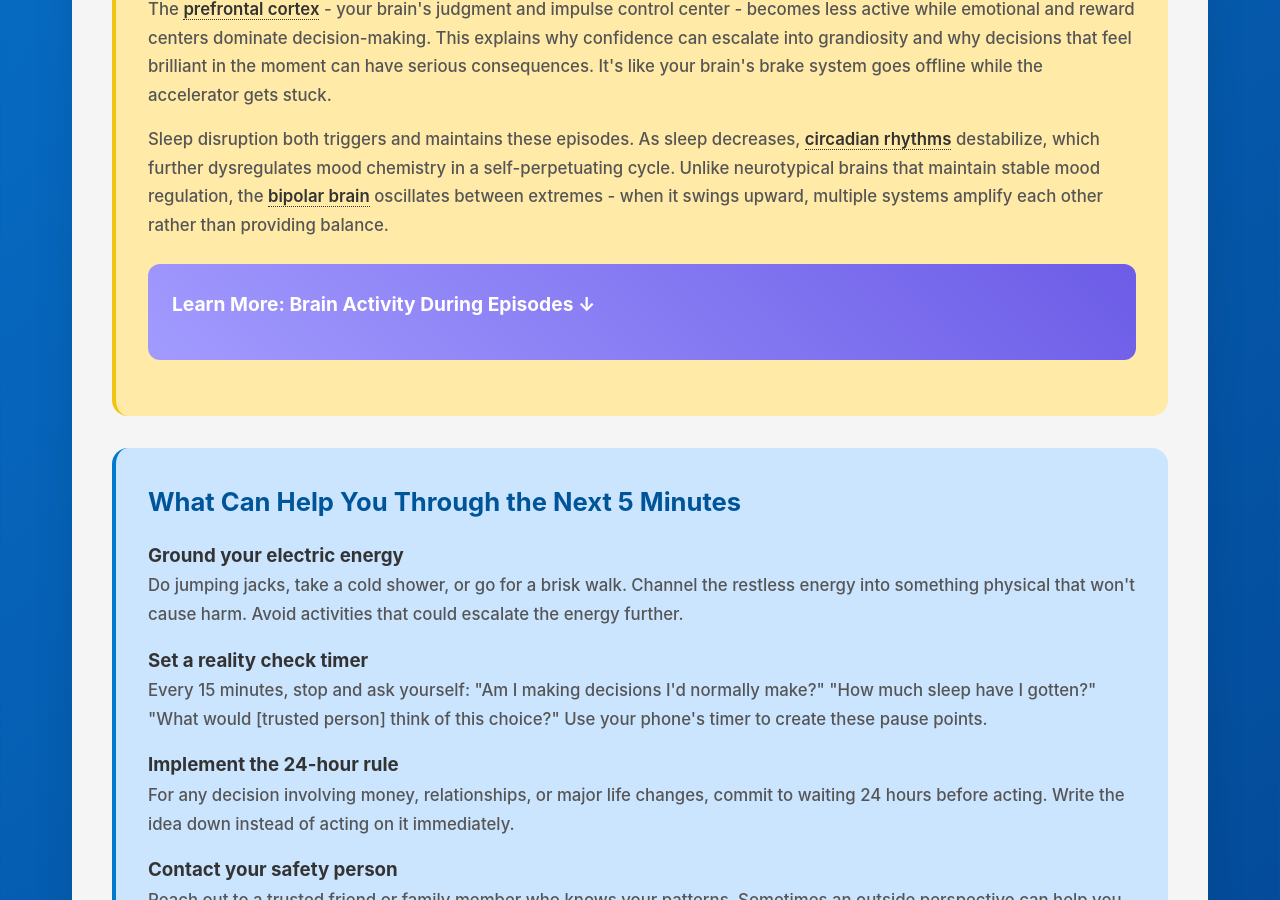
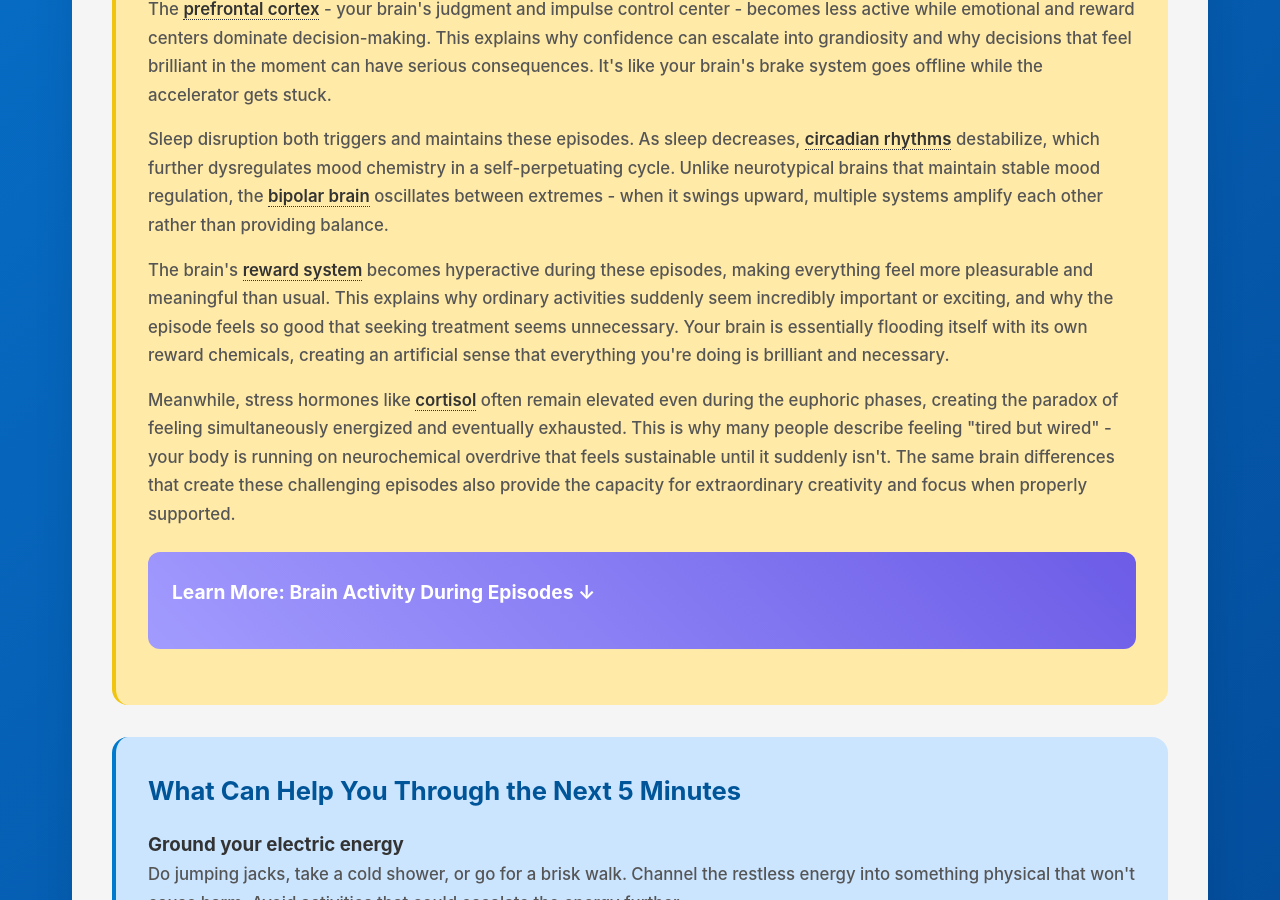
Before and after one commit to neurodivergent-survival-guide/neurodivergent-survival-guide, a Jekyll site: the page built from struggles/elevated-mood-periods.html, in a window 1280 px wide and 900 px high, scrolled down 1835 px. Built offline with Jekyll 4.4.1, drawn with Linux system fonts in a browser that asks for light colours.

Commit message:
Update elevated-mood-periods.html

```diff
--- a/struggles/elevated-mood-periods.html
+++ b/struggles/elevated-mood-periods.html
@@ -45,6 +45,10 @@ search_terms: ["manic episode", "too energetic", "can't slow down", "feeling too
         <p>The <span class="jargon">prefrontal cortex<span class="tooltip">The brain region responsible for executive functions like planning, decision-making, and impulse control.</span></span> - your brain's judgment and impulse control center - becomes less active while emotional and reward centers dominate decision-making. This explains why confidence can escalate into grandiosity and why decisions that feel brilliant in the moment can have serious consequences. It's like your brain's brake system goes offline while the accelerator gets stuck.</p>
 
         <p>Sleep disruption both triggers and maintains these episodes. As sleep decreases, <span class="jargon">circadian rhythms<span class="tooltip">Internal biological clocks that regulate sleep-wake cycles and influence mood, energy, and hormone production.</span></span> destabilize, which further dysregulates mood chemistry in a self-perpetuating cycle. Unlike neurotypical brains that maintain stable mood regulation, the <span class="jargon">bipolar brain<span class="tooltip">A brain with bipolar disorder that has different patterns of mood regulation and neurotransmitter function.</span></span> oscillates between extremes - when it swings upward, multiple systems amplify each other rather than providing balance.</p>
+
+        <p>The brain's <span class="jargon">reward system<span class="tooltip">Neural pathways that process pleasure, motivation, and reinforcement, becoming hyperactive during elevated mood episodes.</span></span> becomes hyperactive during these episodes, making everything feel more pleasurable and meaningful than usual. This explains why ordinary activities suddenly seem incredibly important or exciting, and why the episode feels so good that seeking treatment seems unnecessary. Your brain is essentially flooding itself with its own reward chemicals, creating an artificial sense that everything you're doing is brilliant and necessary.</p>
+
+        <p>Meanwhile, stress hormones like <span class="jargon">cortisol<span class="tooltip">A hormone released during stress that can disrupt sleep and mood regulation when elevated for extended periods.</span></span> often remain elevated even during the euphoric phases, creating the paradox of feeling simultaneously energized and eventually exhausted. This is why many people describe feeling "tired but wired" - your body is running on neurochemical overdrive that feels sustainable until it suddenly isn't. The same brain differences that create these challenging episodes also provide the capacity for extraordinary creativity and focus when properly supported.</p>
 
         <div class="learn-more" onclick="toggleLearnMore(this)">
             <h3>Learn More: Brain Activity During Episodes ↓</h3>
```
